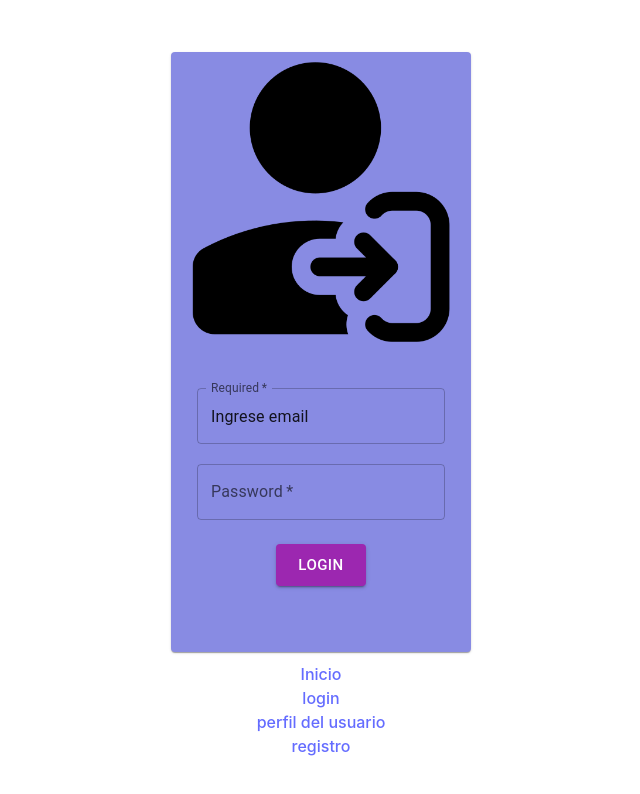
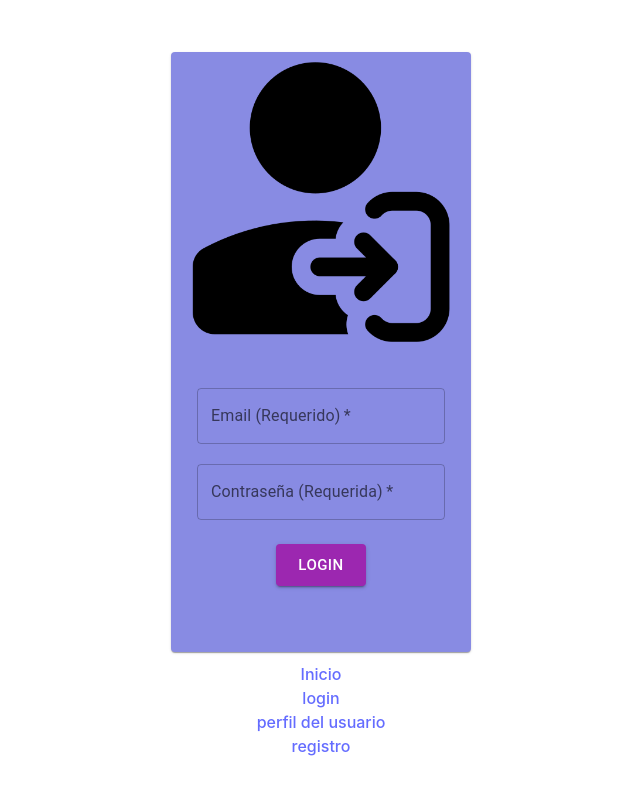
Before and after one commit to Agus-IG/practico-react, a React (Vite) app: page /login in a window 1280 px wide. Shown: the top 794 px of the page, without its empty margins (319-959 px from the left). Built offline with nearby package versions, Linux system fonts and the light colour scheme.

Commit message:
login a 3/4

```diff
--- a/src/pages/Login.jsx
+++ b/src/pages/Login.jsx
@@ -32,8 +32,8 @@ export default function Login() {
             <TextField
               required
               id="outlined-required"
-              label="Required"
-              defaultValue="Ingrese email"
+              label="Email (Requerido)"
+              placeholder="Ingrese Email"
             />
            <br>
            </br>
@@ -42,9 +42,10 @@ export default function Login() {
             <TextField
               required
               id="outlined-password-input"
-              label="Password"
-              type="password"
+              label="Contraseña (Requerida)"
+
               autoComplete="current-password"
+              placeholder='Ingrese Contraseña'
             />
 
           </div>
```
